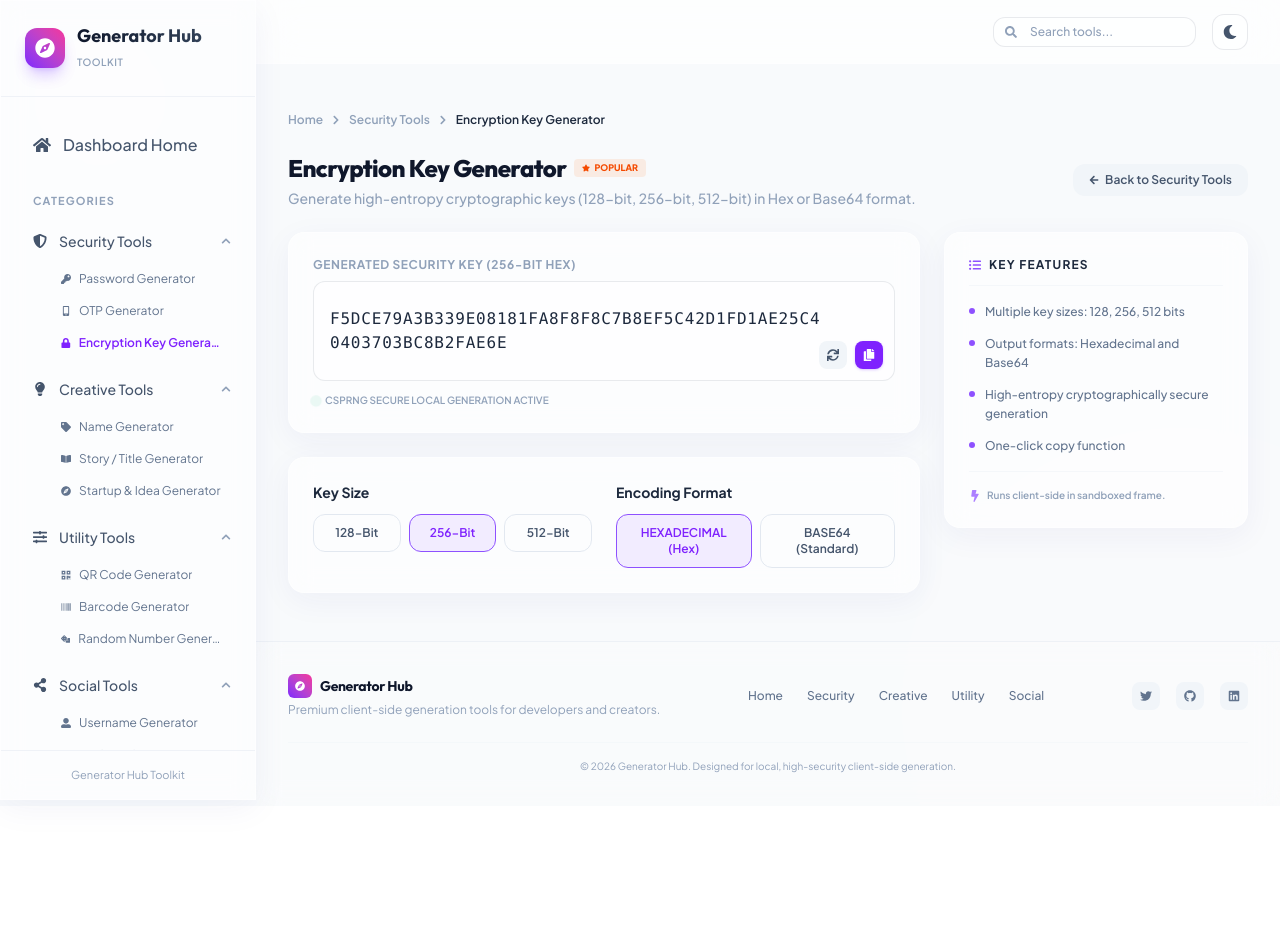
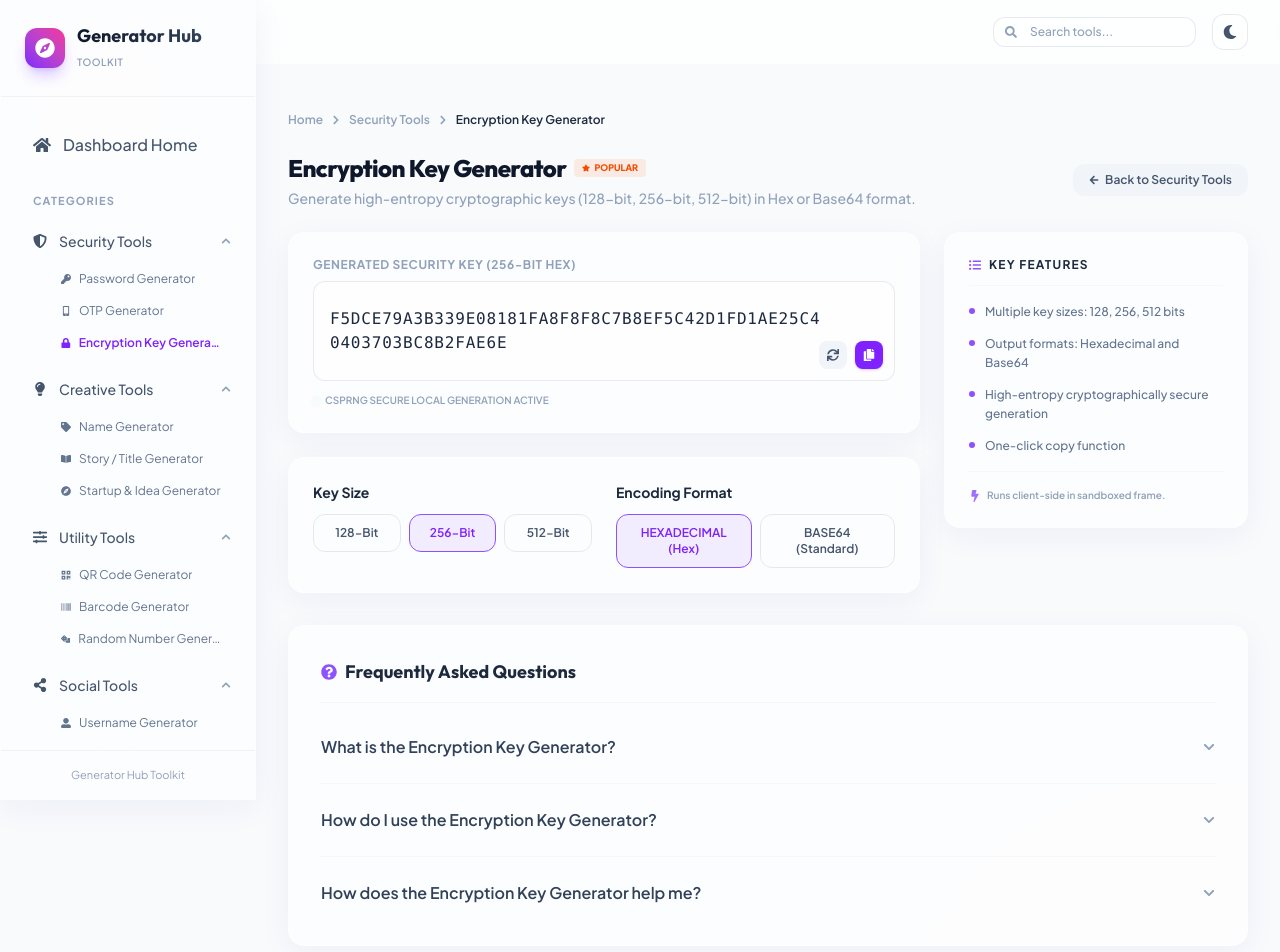
Before and after one commit to Gulhane-Shivani/Generator_hub, a React (Vite) app: page /tool/encryption-key-generator in a window 1280 px wide. Shown: the top 952 px of the page. Before the commit the page ends 806 px from the top, so only its background shows below. Built offline with nearby package versions, Linux system fonts and the light colour scheme.

Commit message:
FAQ section added

```diff
--- a/src/pages/ToolDetailPage.jsx
+++ b/src/pages/ToolDetailPage.jsx
@@ -1,6 +1,6 @@
-import React from 'react';
+import React, { useState } from 'react';
 import { useParams, Link, Navigate } from 'react-router-dom';
-import { FaChevronRight, FaArrowLeft, FaShieldAlt, FaStar, FaBolt, FaListUl } from 'react-icons/fa';
+import { FaChevronRight, FaArrowLeft, FaShieldAlt, FaStar, FaBolt, FaListUl, FaQuestionCircle, FaChevronDown, FaChevronUp } from 'react-icons/fa';
 import { categories, tools } from '../data/toolsData';
 
 // Import Generator Widgets
@@ -19,6 +19,7 @@ import SocialMediaNameGenerator from '../tools/SocialMediaNameGenerator';
 
 const ToolDetailPage = () => {
   const { toolId } = useParams();
+  const [openFaqIndex, setOpenFaqIndex] = useState(null);
 
   const currentTool = tools.find((t) => t.id === toolId);
   if (!currentTool) {
@@ -44,6 +45,28 @@ const ToolDetailPage = () => {
   };
 
   const widget = componentMap[toolId] || <div className="text-slate-400">Tool widget coming soon.</div>;
+
+  const toggleFaq = (index) => {
+    setOpenFaqIndex(openFaqIndex === index ? null : index);
+  };
+
+  const faqs = [
+    {
+      q: `What is the ${currentTool.name}?`,
+      a: `The ${currentTool.name} is a premium digital utility designed to ${currentTool.description.toLowerCase().replace(/\.$/, '')}. It runs 100% client-side in your browser, ensuring your inputs and data remain private and secure.`
+    },
+    {
+      q: `How do I use the ${currentTool.name}?`,
+      a: `Using the ${currentTool.name} is quick and simple:
+      1. Configure your settings and preferences using the input fields on the screen.
+      2. Click the generate button to process your inputs.
+      3. Use the one-click copy option or download feature to save your outputs instantly.`
+    },
+    {
+      q: `How does the ${currentTool.name} help me?`,
+      a: `It eliminates manual effort and saves time by generating instant, optimized, and customizable results. Whether you need secure passwords, creative name concepts, or formatted codes, the ${currentTool.name} provides clean outputs that improve efficiency and productivity.`
+    }
+  ];
 
   return (
     <div className="space-y-6 py-4">
@@ -117,6 +140,49 @@ const ToolDetailPage = () => {
           </div>
         </div>
       </div>
+
+      {/* FAQ Section */}
+      <div className="glass-effect p-6 md:p-8 rounded-2xl border border-slate-200/50 dark:border-slate-800/50 space-y-6 mt-8">
+        <h3 className="text-base md:text-lg font-bold text-slate-800 dark:text-slate-100 font-display flex items-center gap-2 border-b border-slate-200/30 dark:border-slate-800/30 pb-4">
+          <FaQuestionCircle className="text-violet-500 text-sm md:text-base" /> Frequently Asked Questions
+        </h3>
+
+        <div className="space-y-4">
+          {faqs.map((faq, index) => {
+            const isOpen = openFaqIndex === index;
+            return (
+              <div
+                key={index}
+                className="border-b border-slate-200/30 dark:border-slate-800/30 pb-4 last:border-0 last:pb-0"
+              >
+                <button
+                  onClick={() => toggleFaq(index)}
+                  className="w-full flex justify-between items-center text-left py-2 text-sm md:text-base font-semibold text-slate-700 dark:text-slate-300 hover:text-violet-500 dark:hover:text-violet-400 transition-colors cursor-pointer"
+                >
+                  <span>{faq.q}</span>
+                  {isOpen ? (
+                    <FaChevronUp className="text-violet-500 text-xs flex-shrink-0" />
+                  ) : (
+                    <FaChevronDown className="text-slate-400 dark:text-slate-600 text-xs flex-shrink-0" />
+                  )}
+                </button>
+
+                <div
+                  className={`grid transition-all duration-300 ease-in-out overflow-hidden ${
+                    isOpen ? 'grid-rows-[1fr] opacity-100 mt-2' : 'grid-rows-[0fr] opacity-0'
+                  }`}
+                >
+                  <div className="overflow-hidden">
+                    <p className="text-xs md:text-sm text-slate-500 dark:text-slate-400 leading-relaxed font-medium whitespace-pre-line">
+                      {faq.a}
+                    </p>
+                  </div>
+                </div>
+              </div>
+            );
+          })}
+        </div>
+      </div>
     </div>
   );
 };
```
